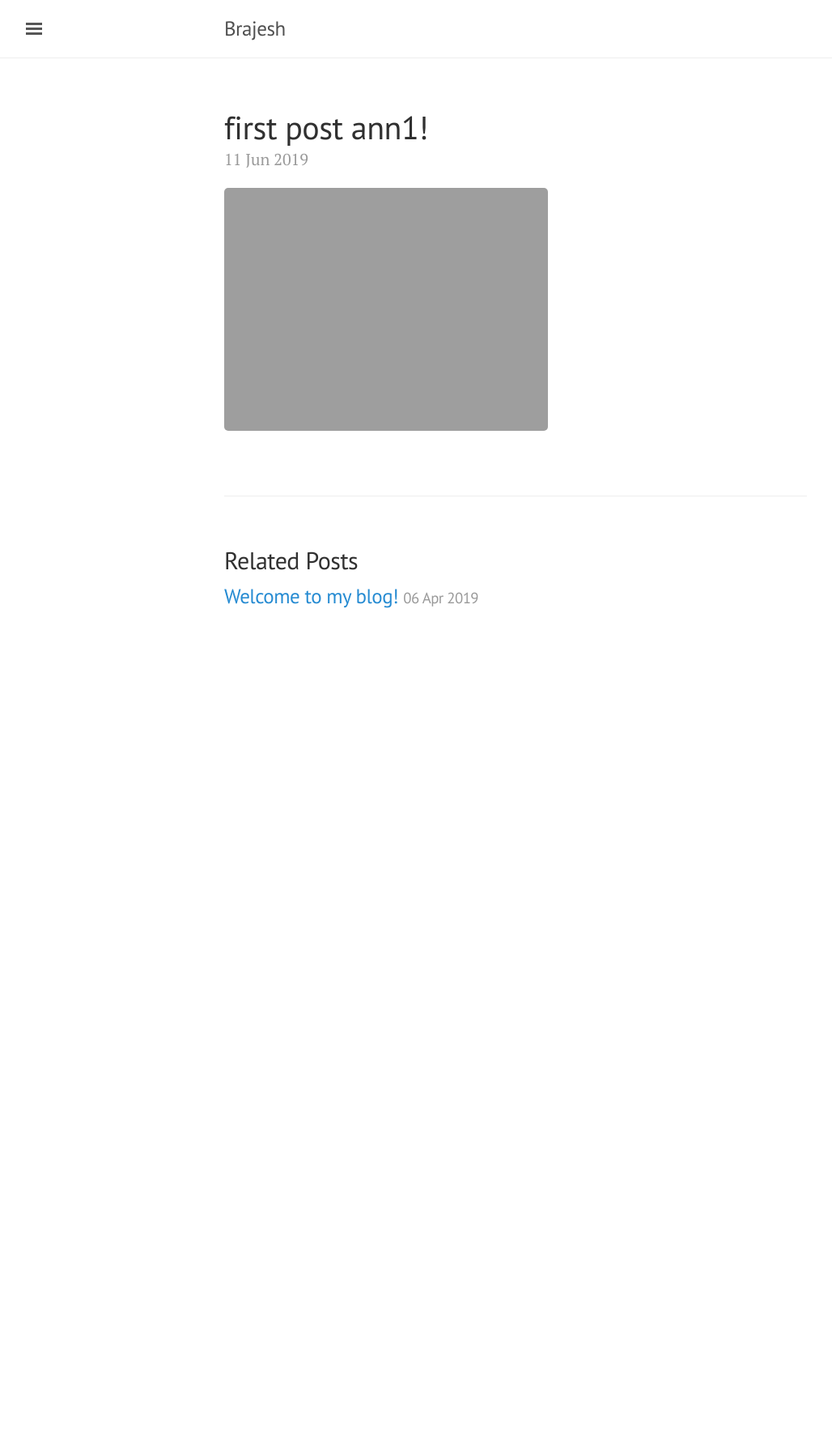
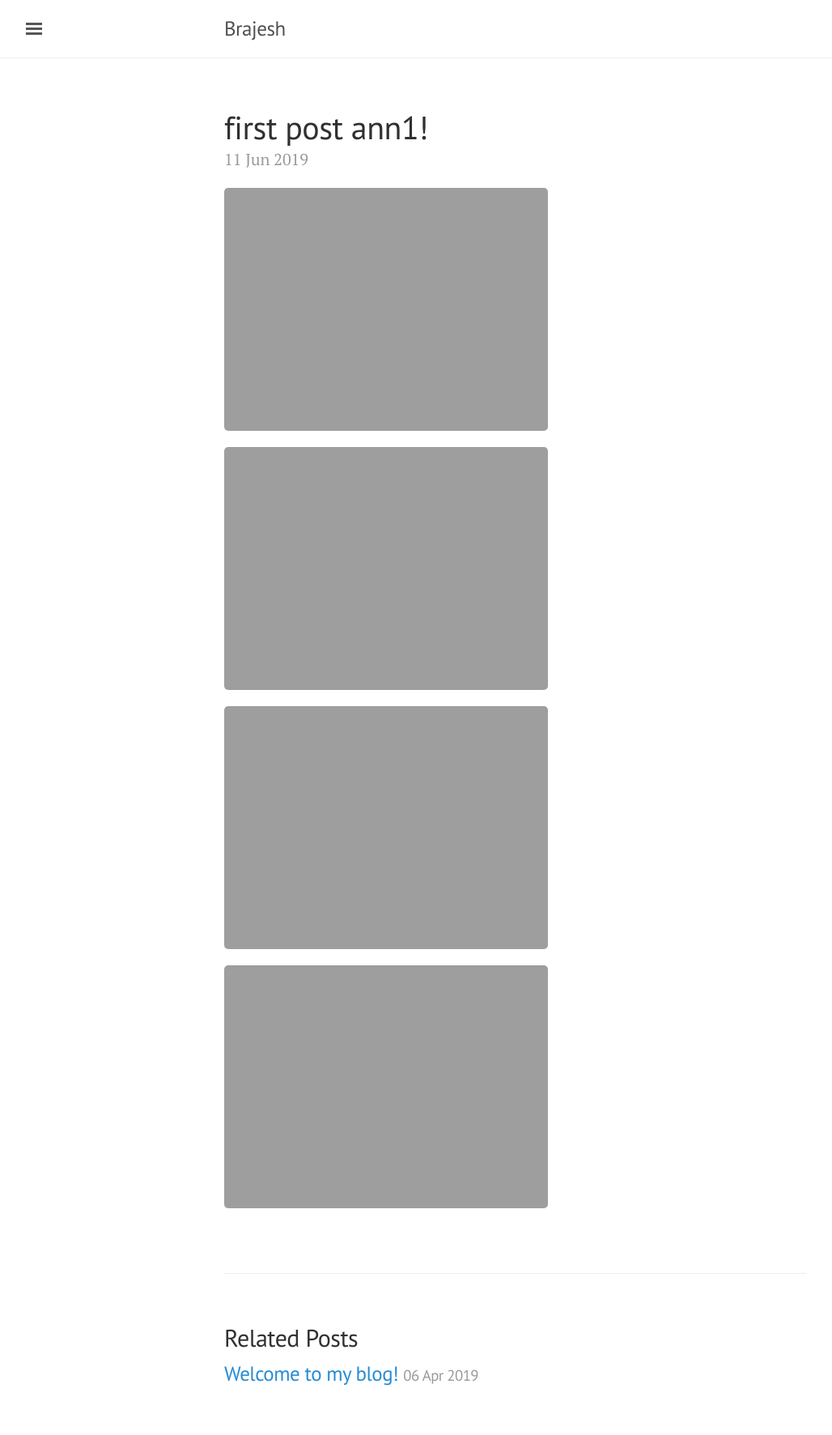
Before and after one commit to bkumar12888/bkumar12888.github.io, a Jekyll site: the page built from _posts/2019-06-11-welcome.md, in a window 1280 px wide. Shown: the whole page at 81% size, without its empty margins (3-1031 px from the left). Built offline with Jekyll 4.4.1, drawn with Linux system fonts in a browser that asks for light colours; before the commit the page ends 900 px from its top, so only the background shows below that.

Commit message:
ann1 added

```diff
--- a/_posts/2019-06-11-welcome.md
+++ b/_posts/2019-06-11-welcome.md
@@ -4,3 +4,6 @@ title: first post ann1!
 ---
 
 ![alt text]({{ site.baseurl }}/public/ann1.jpg)
+![alt text]({{ site.baseurl }}/public/ann2.jpg)
+![alt text]({{ site.baseurl }}/public/ann3.jpg)
+![alt text]({{ site.baseurl }}/public/ann4.jpg)
```
Also changed, not shown: 3 other files.
